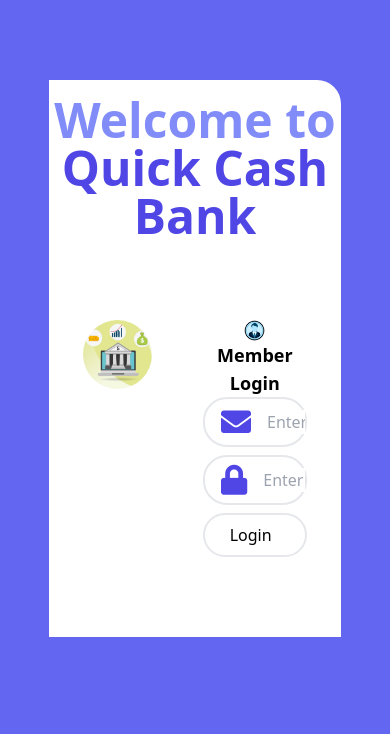
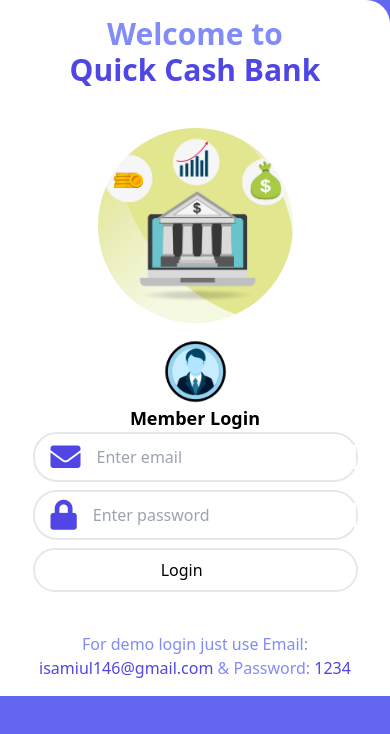
Before and after one commit to softsamiul/QuickCashBank, a plain HTML site: page index.html in a window 390 px wide. Drawn offline with nearby package versions, Linux system fonts and the light colour scheme.

Commit message:
Login page responsive design added

```diff
--- a/index.html
+++ b/index.html
@@ -16,21 +16,21 @@
 
 <body class="bg-indigo-500">
 
-    <main class="flex items-center mt-20">
+    <main class="flex  items-center md:mt-20">
         <!-- Main login section -->
-        <section class="bg-white  w-3/4 mx-auto rounded-tr-3xl">
+        <section class="md:w-3/4 bg-white mx-auto rounded-tr-3xl">
             <!-- login section header -->
             <header class="">
-                <h1 class="text-5xl text-center pt-4 text-indigo-400 font-semibold">Welcome to <span class="text-indigo-600 font-bold">Quick Cash Bank</span></h1>
+                <h1 class="text-3xl md:text-5xl text-center pt-4 text-indigo-400 font-semibold">Welcome to <br><span class="text-indigo-600 font-bold">Quick Cash Bank</span></h1>
             </header>
             <!-- login section wrapper -->
-            <div class="main-content-wrapper grid grid-cols-2 gap-4 my-10 py-10">
+            <div class="main-content-wrapper grid md:grid-cols-2 gap-4 md:my-10 py-10">
                 <!-- login left section -->
                 <div class="left-section">
                     <img class="w-2/4 mx-auto rounded-full" src="assets/images/bank.png" alt="">
                 </div>
                 <!-- login right section -->
-                <div class="right-section w-3/4">
+                <div class="right-section w-10/12 mx-auto md:w-3/4 ">
                     <div class="welcome-user text-center flex flex-col justify-center items-center">
                         <img class="w-1/5" src="assets/images/user.webp" alt="">
                         <h4 class="text-lg font-semibold">Member Login</h4>
@@ -58,7 +58,11 @@
             </div>
         </section>
     </main>
-
+    <!-- Footer -->
+    <footer class="bg-white pb-4 md:w-3/4 mx-auto">
+        <!-- Demo test helps user -->
+        <p class="text-center text-base text-indigo-400 font-medium">For demo login just use Email:<span class="text-indigo-600"> isamiul146@gmail.com</span> & Password: <span class="text-indigo-600">1234</span></p>
+    </footer>
 
 
     <!-- Script -->
```
